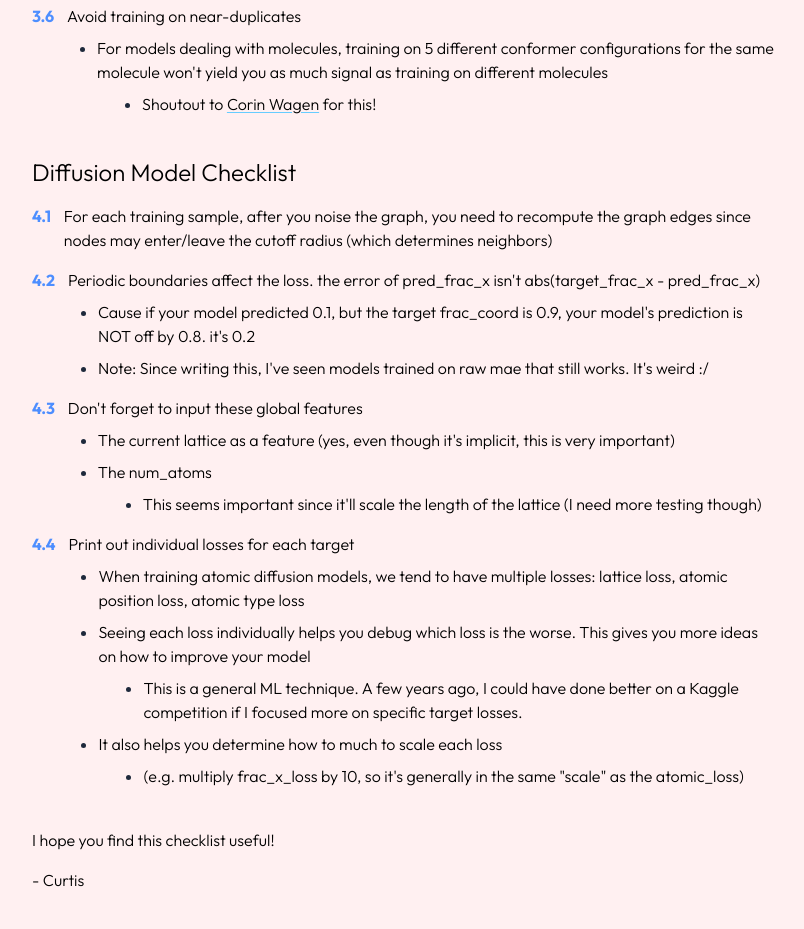
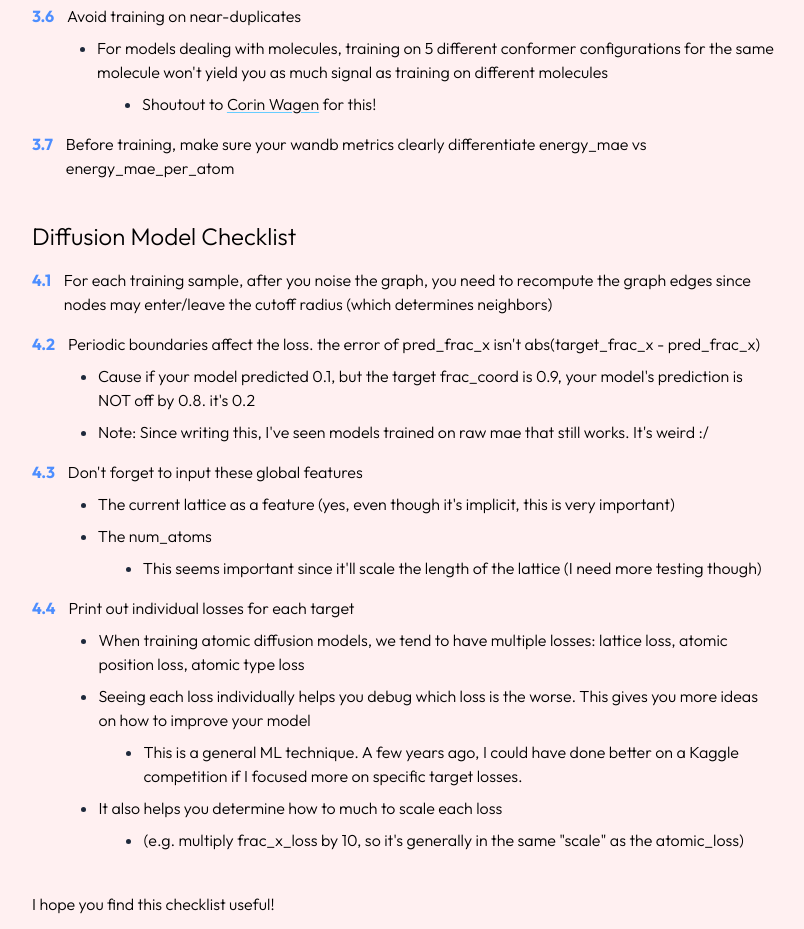
Before and after one commit to chongcurtis/chongcurtis.github.io, a Next.js app: page /materials/egnn_checklist in a window 1280 px wide. Shown: the part 3020-3949 px from the top of the page, without its empty margins (236-1040 px from the left). Built offline with nearby package versions, Linux system fonts and the light colour scheme.

Commit message:
3.7 training tips

```diff
--- a/src/pages/materials/egnn_checklist.tsx
+++ b/src/pages/materials/egnn_checklist.tsx
@@ -420,6 +420,10 @@ export default function EgnnChecklist() {
                             },
                         ],
                     },
+                    {
+                        beforeContent: "3.7",
+                        content: "Before training, make sure your wandb metrics clearly differentiate energy_mae vs energy_mae_per_atom",
+                    },
                 ]}
             />
             <h3 id="diffusion-model-checklist" className="mt-10 text-2xl">
```
